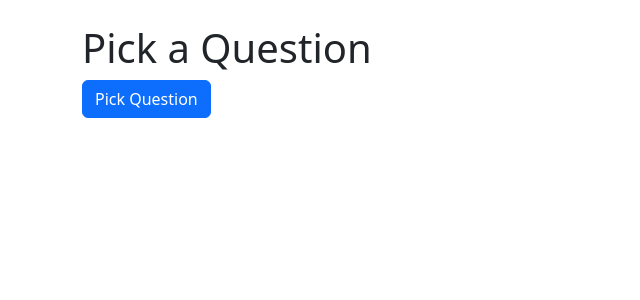
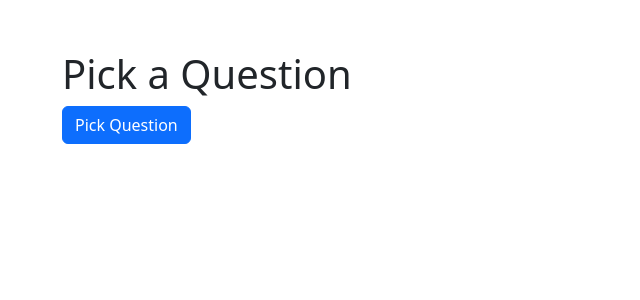
Before and after one commit to FireRayReh/lins-py-training, a Flask app: page /icebreaker in a window 1280 px wide. Shown: the part 93-393 px from the top of the page, without its empty margins (0-640 px from the left). Run offline with Flask 3, Linux system fonts and the light colour scheme; some libraries are stand-ins or nearby versions.

```diff
--- a/templates/ice-breaker.html
+++ b/templates/ice-breaker.html
@@ -1,7 +1,7 @@
 {% from "bootstrap5/form.html" import render_form %}
 {% include "header.html" %}
 <body>
-<div class="container">
+<div class="container" style="width:500px; margin:50px;">
     <h1>Pick a Question</h1>
     {{render_form(form)}}
 
```
